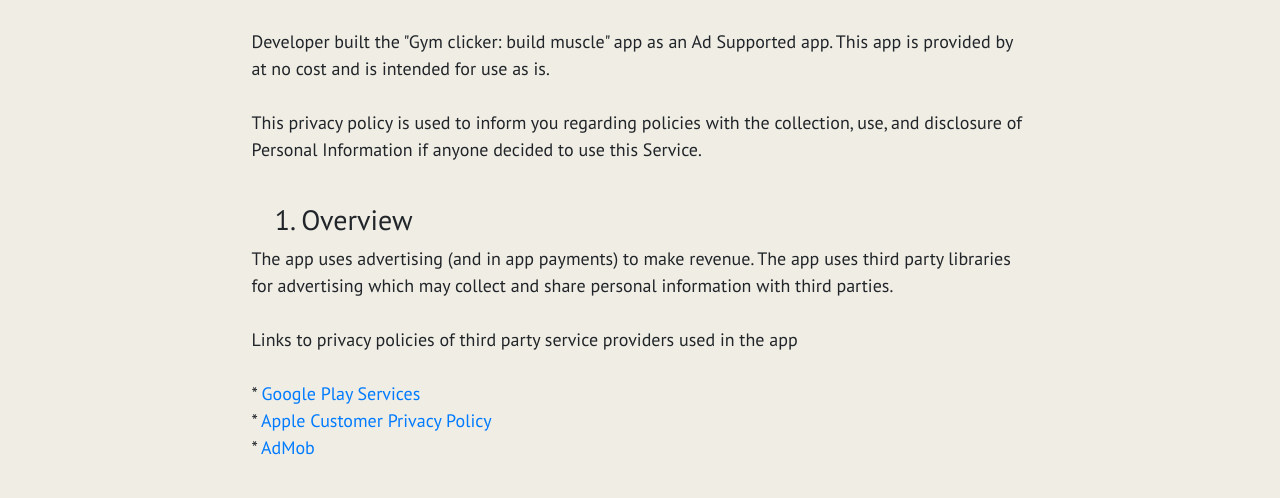
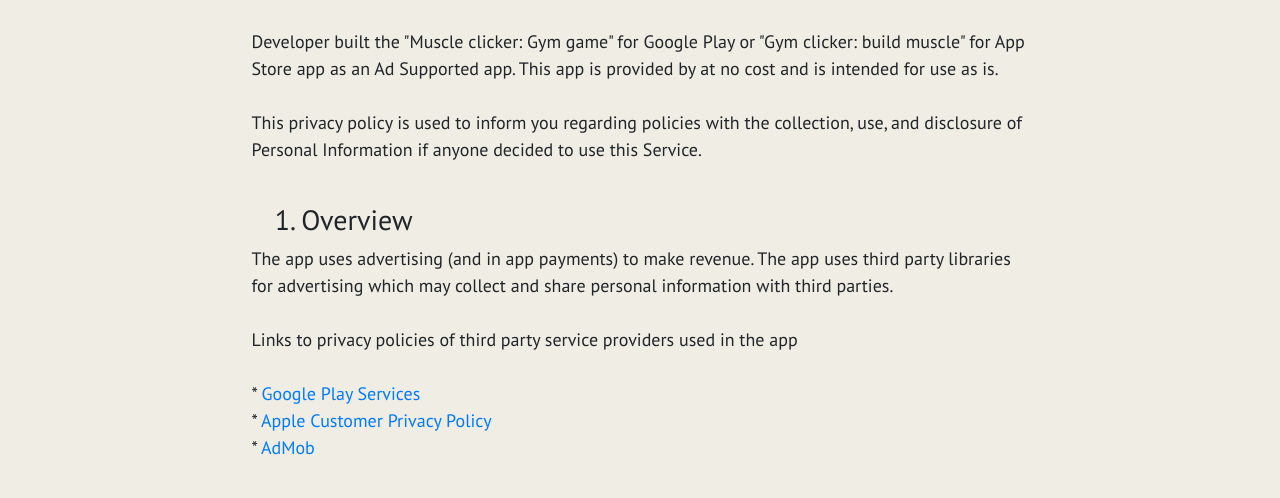
Before and after one commit to Winamp9/winamp9.github.io, a plain HTML site: page gym_privacy.html in a window 1280 px wide. Shown: the part 276-774 px from the top of the page. Drawn offline with Linux system fonts and the light colour scheme.

Commit message:
change gym_privacy.html

```diff
--- a/gym_privacy.html
+++ b/gym_privacy.html
@@ -30,7 +30,7 @@
 				<div class="col-sm-12 d-flex justify-content-center ">
 					<div class="privacy-text">
 						<h1>Privacy Policy</h1><br>
-						<p>Developer built the "Gym clicker: build muscle" app as an Ad Supported app. This app is provided by
+						<p>Developer built the "Muscle clicker: Gym game" for Google Play or "Gym clicker: build muscle" for App Store app as an Ad Supported app. This app is provided by
 						at no cost and is intended for use as is.<br><br>
 						This privacy policy is used to inform you regarding policies with the collection, use, and
 						disclosure of Personal Information if anyone decided to use this Service.</p><br>
```
